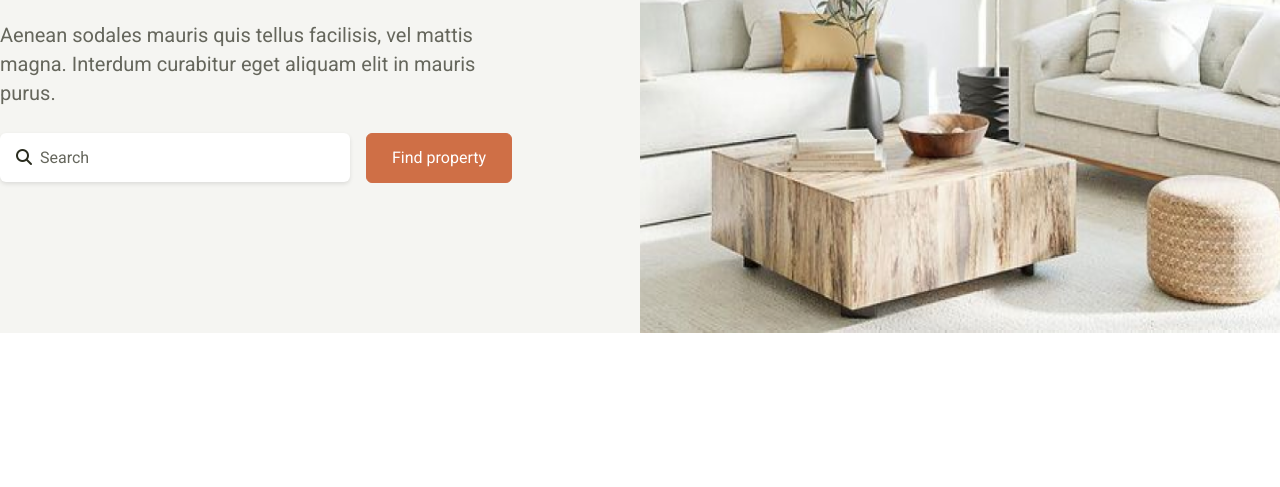
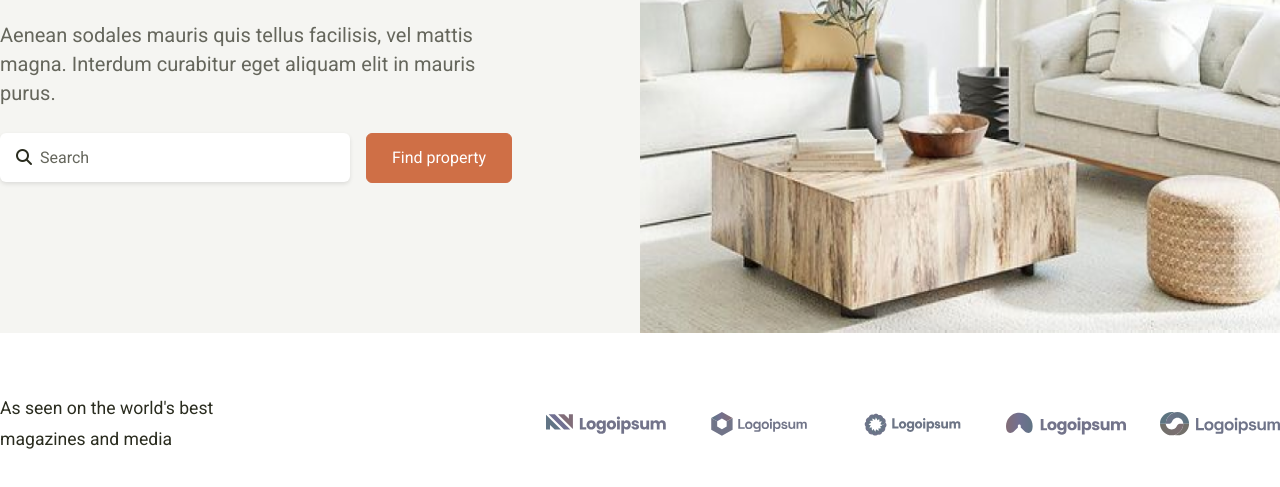
Before and after one commit to anastasia-kost/realco-project, a plain HTML site: page index.html in a window 1280 px wide. Shown: the part 455-942 px from the top of the page. Before the commit the page ends 800 px from the top, so only its background shows below. Drawn offline with Linux system fonts and the light colour scheme.

Commit message:
did media section

```diff
--- a/index.html
+++ b/index.html
@@ -57,5 +57,21 @@
         </div>
       </div>
     </section>
+    <section class="second-section">
+      <div class="container">
+        <div class="media">
+          <p class="media-text">
+            As seen on the world's best magazines and media
+          </p>
+          <div class="media-icons">
+            <img src="images/media-1.svg" class="media-icon" />
+            <img src="images/media-2.svg" class="media-icon" />
+            <img src="images/media-3.svg" class="media-icon" />
+            <img src="images/media-4.svg" class="media-icon" />
+            <img src="images/media-5.svg" class="media-icon" />
+          </div>
+        </div>
+      </div>
+    </section>
   </body>
 </html>
--- a/styles/styles.scss
+++ b/styles/styles.scss
@@ -161,3 +161,42 @@ a {
     }
         }
 }
+
+// Second section
+
+.second-section {
+    padding: 60px 0;
+
+
+    // MEDIA BLOCK
+
+    .media {
+        display: flex;
+        justify-content: space-between;
+        align-items: center;
+
+        .media-text {
+            max-width: 20%;
+            font-size: 1.1rem;
+            line-height: 1.8em;
+        }
+
+        .media-icons {
+            display: flex;
+            gap: 2.1em;
+
+
+            .media-icon {
+                    width: 120px;
+                    height: 24px;
+                    filter: invert(52%) sepia(5%) saturate(700%) hue-rotate(189deg) brightness(87%) contrast(83%);
+                }
+
+        }
+
+
+
+
+
+    }
+}
```
Also changed, not shown: images/media-1.svg (added), images/media-2.svg (added), images/media-3.svg (added), images/media-4.svg (added), images/media-5.svg (added), styles/styles.css, 2 other files.
